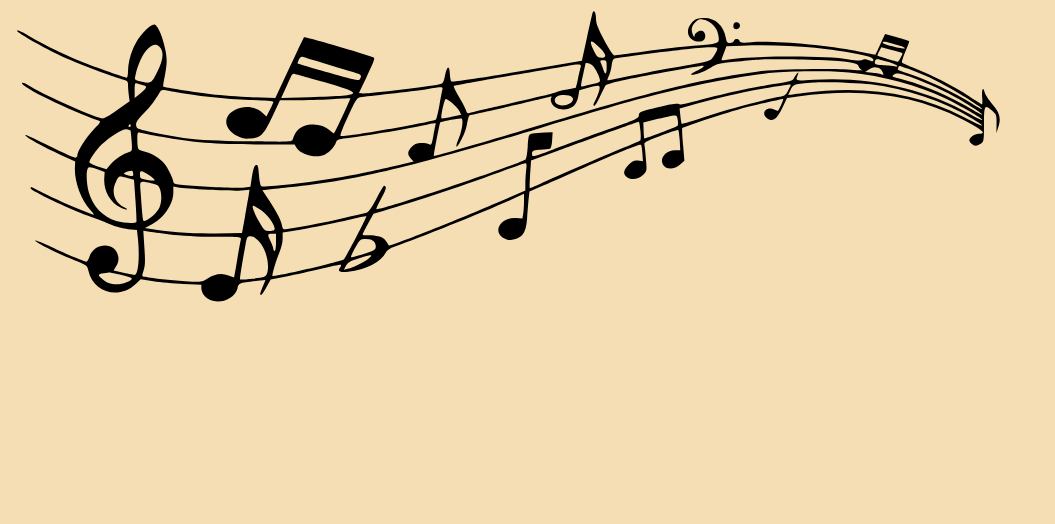
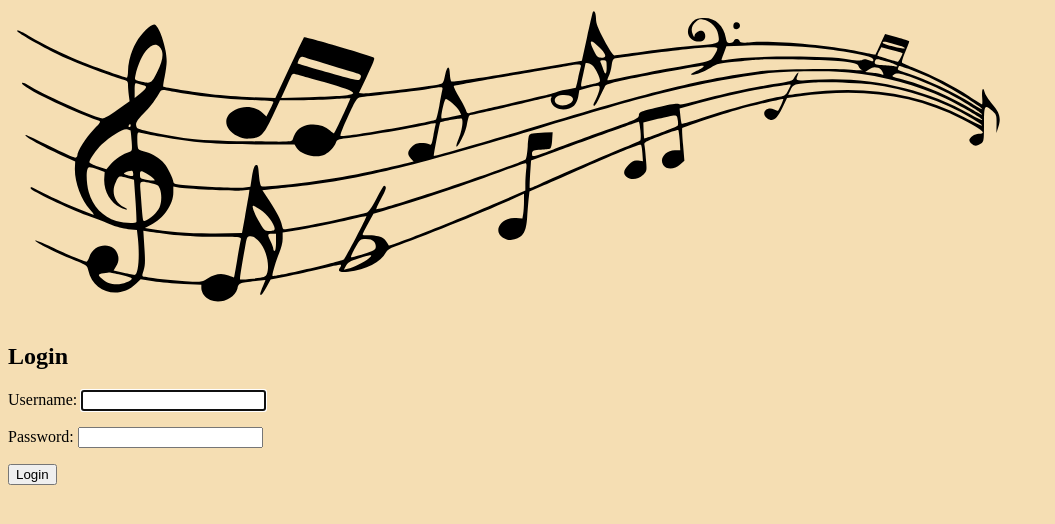
Before and after one commit to Muguntha96/soundsgood, a Django app: page / in a window 1280 px wide. Shown: the part 205-729 px from the top of the page, without its empty margins (0-1055 px from the left). Run offline with Django 4.2, Linux system fonts and the light colour scheme.

Commit message:
add login page

```diff
--- a/main_app/models.py
+++ b/main_app/models.py
@@ -1,6 +1,6 @@
 from django.db import models
 from django.urls import reverse
-from django.utils import timezone
+from django.contrib.auth.models import User
 
 GENRE=(
     ('Pop','Pop'),
@@ -42,6 +42,7 @@ class Playlist(models.Model):
   )
   playlist_image=models.ImageField(upload_to='images/')
   songs = models.ManyToManyField(Song)
+  user = models.ForeignKey(User, on_delete=models.CASCADE)
 
   def __str__(self):
     return self.title
--- a/main_app/templates/home.html
+++ b/main_app/templates/home.html
@@ -10,5 +10,12 @@
   <div class="playlist-container">
     <img src="{% static "images/soundsgood-homepage.svg" %}" alt="Text reads: Soundsgood" class="homepage-img-container">
   </div>
+  <form action="{% url 'home' %}" method="post" class="login">
+    <h1>Login</h1>
+    {% csrf_token %}
+    {{ form.as_p }}
+    <input type="hidden" name="next" value="{{ next }}">
+    <button type="submit" class="btn submit">Login</button>
+  </form>
 </section>
 {% endblock %}
--- a/main_app/urls.py
+++ b/main_app/urls.py
@@ -2,7 +2,7 @@ from django.urls import path
 from . import views
 
 urlpatterns = [
-    path('',views.home,name='home'),
+    path('', views.Home.as_view(), name='home'),
     path('about/',views.about,name='about'),
     path('playlists/',views.playlist_index,name='playlist-index'),
     path('playlists/<int:playlist_id>/',views.playlist_detail,name='playlist-detail'),
--- a/main_app/views.py
+++ b/main_app/views.py
@@ -7,10 +7,11 @@ from django.views.generic import ListView, DetailView
 from .models import Playlist,Song
 from .forms import SongSearchForm, UploadSongandImageForm,UploadImagePlaylistForm
 from main_app.models import Playlist,Song
+from django.contrib.auth.views import LoginView
 
 # Create your views here.
-def home(request):
-  return render(request,'home.html')
+class Home(LoginView):
+  template_name = 'home.html'
 
 def about(request):
   return render(request,'about.html')
--- a/soundsgood/settings.py
+++ b/soundsgood/settings.py
@@ -129,6 +129,7 @@ STATIC_ROOT = os.path.join(BASE_DIR, 'static')
 
 MEDIA_ROOT =os.path.join(BASE_DIR, 'media')
 MEDIA_URL = '/media/'
+LOGIN_REDIRECT_URL = 'song-index'
 
 
 
--- a/soundsgood/urls.py
+++ b/soundsgood/urls.py
@@ -23,6 +23,7 @@ from django.contrib.staticfiles.urls import static
 urlpatterns = [
     path('admin/', admin.site.urls),
     path('', include('main_app.urls')),
+    path('accounts/', include('django.contrib.auth.urls')),
 ]
 
 urlpatterns +=staticfiles_urlpatterns()
```
Also changed, not shown: main_app/migrations/0006_playlist_user.py (added).
